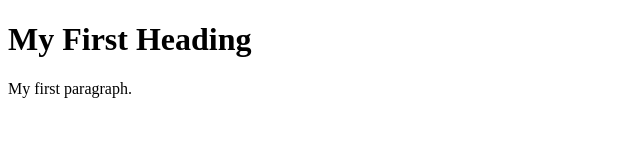
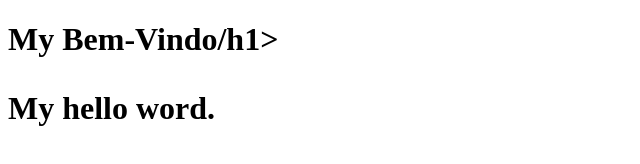
Before and after one commit to tiago82/project, a plain HTML site: page index.html in a window 1280 px wide. Shown: the whole page, without its empty margins (0-640 px from the left). Drawn offline with Linux system fonts and the light colour scheme.

Commit message:
Update index.html

```diff
--- a/index.html
+++ b/index.html
@@ -2,9 +2,9 @@
 <html>
 <body>
 
-<h1>My First Heading</h1>
+<h1>My Bem-Vindo/h1>
 
-<p>My first paragraph.</p>
+<p>My hello word.</p>
 
 </body>
 </html>
```
